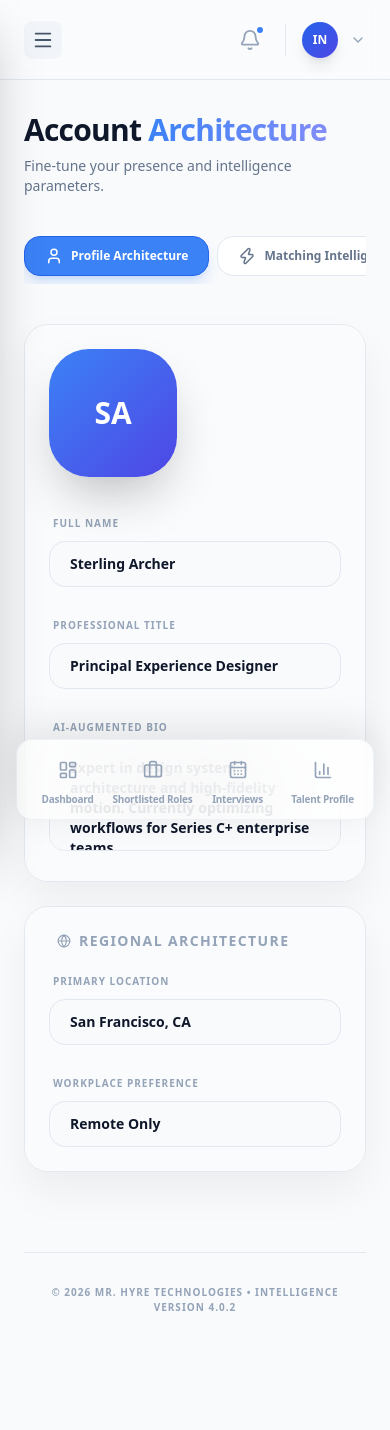
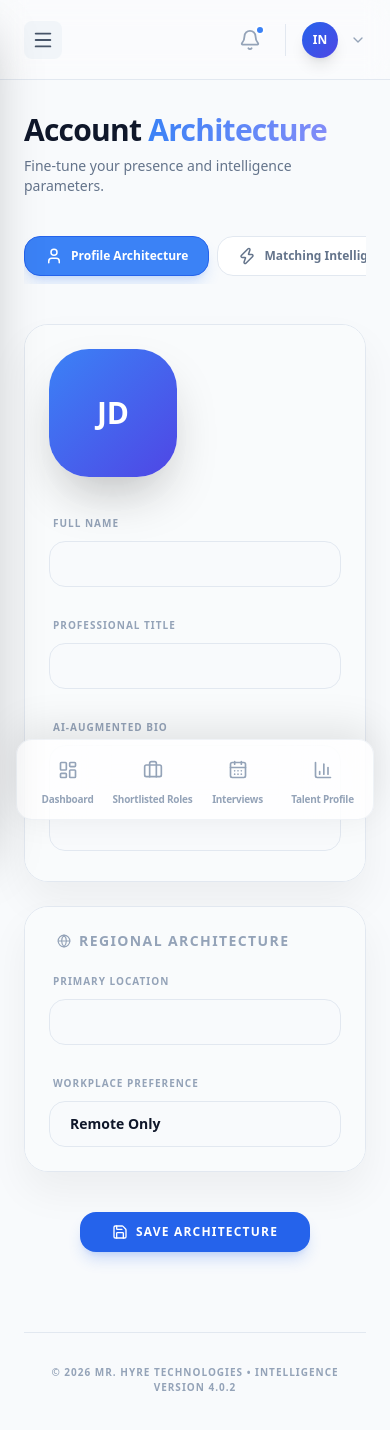
Before and after one commit to girivivek2002/my-hyre, a Next.js app: page /candidate/settings in a window 390 px wide. Shown: the top 1430 px of the page. Built offline with nearby package versions, Linux system fonts and the light colour scheme.

Commit message:
Synchronize Candidate and Recruiter settings with profile data

```diff
--- a/app/candidate/settings/page.tsx
+++ b/app/candidate/settings/page.tsx
@@ -84,8 +84,19 @@ export default function CandidateSettingsPage() {
   const router = useRouter();
   const [activeTab, setActiveTab] = useState("profile");
   const [mounted, setMounted] = useState(false);
+  const [isLoading, setIsLoading] = useState(false);
+  const [saveStatus, setSaveStatus] = useState<string | null>(null);
 
-  // States
+  // Profile States
+  const [profileData, setProfileData] = useState({
+    name: "",
+    role: "",
+    biography: "",
+    location: "",
+    workPreference: "Remote Only",
+  });
+
+  // Toggle States
   const [stealthMode, setStealthMode] = useState(false);
   const [aiVisibility, setAiVisibility] = useState(true);
   const [emailNotifs, setEmailNotifs] = useState(true);
@@ -93,7 +104,58 @@ export default function CandidateSettingsPage() {
 
   useEffect(() => {
     setMounted(true);
+    fetchProfile();
   }, []);
+
+  const fetchProfile = async () => {
+    try {
+      const token = localStorage.getItem("authToken");
+      if (!token) return;
+
+      const res = await fetch("/api/candidate/profile", {
+        headers: { "Authorization": `Bearer ${token}` }
+      });
+      const data = await res.json();
+      if (data.profile) {
+        setProfileData({
+          name: data.profile.name || "",
+          role: data.profile.role || "",
+          biography: data.profile.biography || "",
+          location: data.profile.location || "",
+          workPreference: data.profile.workPreference || "Remote Only",
+        });
+      }
+    } catch (err) {
+      console.error("Failed to fetch profile:", err);
+    }
+  };
+
+  const handleSave = async () => {
+    setIsLoading(true);
+    setSaveStatus(null);
+    try {
+      const token = localStorage.getItem("authToken");
+      const res = await fetch("/api/candidate/profile", {
+        method: "POST",
+        headers: {
+          "Content-Type": "application/json",
+          "Authorization": `Bearer ${token}`
+        },
+        body: JSON.stringify(profileData),
+      });
+
+      if (res.ok) {
+        setSaveStatus("Profile architecture updated successfully.");
+        setTimeout(() => setSaveStatus(null), 3000);
+      } else {
+        setSaveStatus("Failed to update profile.");
+      }
+    } catch (err) {
+      setSaveStatus("Network error occurred.");
+    } finally {
+      setIsLoading(false);
+    }
+  };
 
   const containerVars: Variants = {
     hidden: { opacity: 0 },
@@ -155,7 +217,7 @@ export default function CandidateSettingsPage() {
                      <div className="flex flex-col md:flex-row gap-8 items-start">
                         <div className="relative group">
                            <div className="w-32 h-32 rounded-[40px] bg-gradient-to-br from-blue-500 to-indigo-600 flex items-center justify-center text-3xl font-extrabold text-white shadow-2xl relative overflow-hidden">
-                              SA
+                              {profileData.name ? profileData.name.split(' ').map(n => n[0]).join('').toUpperCase() : "JD"}
                               <div className="absolute inset-0 bg-black/60 opacity-0 group-hover:opacity-100 transition-opacity flex flex-col items-center justify-center cursor-pointer">
                                  <Upload size={24} />
                                  <span className="text-[8px] font-bold mt-2 uppercase tracking-widest">Update</span>
@@ -165,15 +227,28 @@ export default function CandidateSettingsPage() {
                         <div className="flex-1 grid grid-cols-1 sm:grid-cols-2 gap-6 w-full">
                            <div className="space-y-2">
                               <label className="text-[10px] font-bold text-slate-400 dark:text-neutral-500 uppercase tracking-widest ml-1">Full Name</label>
-                              <input defaultValue="Sterling Archer" className="w-full bg-slate-50 dark:bg-neutral-950/50 border border-slate-200 dark:border-neutral-800 rounded-2xl px-5 py-3 text-sm font-semibold focus:outline-none focus:border-blue-500/50 transition-all" />
+                              <input
+                                value={profileData.name}
+                                onChange={(e) => setProfileData({...profileData, name: e.target.value})}
+                                className="w-full bg-slate-50 dark:bg-neutral-950/50 border border-slate-200 dark:border-neutral-800 rounded-2xl px-5 py-3 text-sm font-semibold focus:outline-none focus:border-blue-500/50 transition-all"
+                              />
                            </div>
                            <div className="space-y-2">
                               <label className="text-[10px] font-bold text-slate-400 dark:text-neutral-500 uppercase tracking-widest ml-1">Professional Title</label>
-                              <input defaultValue="Principal Experience Designer" className="w-full bg-slate-50 dark:bg-neutral-950/50 border border-slate-200 dark:border-neutral-800 rounded-2xl px-5 py-3 text-sm font-semibold focus:outline-none focus:border-blue-500/50 transition-all" />
+                              <input
+                                value={profileData.role}
+                                onChange={(e) => setProfileData({...profileData, role: e.target.value})}
+                                className="w-full bg-slate-50 dark:bg-neutral-950/50 border border-slate-200 dark:border-neutral-800 rounded-2xl px-5 py-3 text-sm font-semibold focus:outline-none focus:border-blue-500/50 transition-all"
+                              />
                            </div>
                            <div className="space-y-2 sm:col-span-2">
                               <label className="text-[10px] font-bold text-slate-400 dark:text-neutral-500 uppercase tracking-widest ml-1">AI-Augmented Bio</label>
-                              <textarea rows={4} defaultValue="Expert in design system architecture and high-fidelity motion. Currently optimizing workflows for Series C+ enterprise teams." className="w-full bg-slate-50 dark:bg-neutral-950/50 border border-slate-200 dark:border-neutral-800 rounded-2xl px-5 py-3 text-sm font-semibold focus:outline-none focus:border-blue-500/50 transition-all resize-none" />
+                              <textarea
+                                rows={4}
+                                value={profileData.biography}
+                                onChange={(e) => setProfileData({...profileData, biography: e.target.value})}
+                                className="w-full bg-slate-50 dark:bg-neutral-950/50 border border-slate-200 dark:border-neutral-800 rounded-2xl px-5 py-3 text-sm font-semibold focus:outline-none focus:border-blue-500/50 transition-all resize-none"
+                              />
                            </div>
                         </div>
                      </div>
@@ -186,11 +261,19 @@ export default function CandidateSettingsPage() {
                      <div className="grid grid-cols-1 sm:grid-cols-2 gap-6">
                         <div className="space-y-2">
                            <label className="text-[10px] font-bold text-slate-400 dark:text-neutral-500 uppercase tracking-widest ml-1">Primary Location</label>
-                           <input defaultValue="San Francisco, CA" className="w-full bg-slate-50 dark:bg-neutral-950/50 border border-slate-200 dark:border-neutral-800 rounded-2xl px-5 py-3 text-sm font-semibold focus:outline-none focus:border-blue-500/50 transition-all" />
+                           <input
+                            value={profileData.location}
+                            onChange={(e) => setProfileData({...profileData, location: e.target.value})}
+                            className="w-full bg-slate-50 dark:bg-neutral-950/50 border border-slate-200 dark:border-neutral-800 rounded-2xl px-5 py-3 text-sm font-semibold focus:outline-none focus:border-blue-500/50 transition-all"
+                           />
                         </div>
                         <div className="space-y-2">
                            <label className="text-[10px] font-bold text-slate-400 dark:text-neutral-500 uppercase tracking-widest ml-1">Workplace Preference</label>
-                           <select className="w-full bg-slate-50 dark:bg-neutral-950/50 border border-slate-200 dark:border-neutral-800 rounded-2xl px-5 py-3 text-sm font-semibold focus:outline-none focus:border-blue-500/50 transition-all appearance-none">
+                           <select
+                            value={profileData.workPreference}
+                            onChange={(e) => setProfileData({...profileData, workPreference: e.target.value})}
+                            className="w-full bg-slate-50 dark:bg-neutral-950/50 border border-slate-200 dark:border-neutral-800 rounded-2xl px-5 py-3 text-sm font-semibold focus:outline-none focus:border-blue-500/50 transition-all appearance-none"
+                           >
                               <option>Remote Only</option>
                               <option>Hybrid Preferred</option>
                               <option>On-site Only</option>
@@ -198,6 +281,24 @@ export default function CandidateSettingsPage() {
                         </div>
                      </div>
                   </GlassCard>
+
+                  <div className="flex flex-col sm:flex-row items-center justify-between gap-4 px-2">
+                    {saveStatus && (
+                      <p className={`text-xs font-bold uppercase tracking-widest ${saveStatus.includes("successfully") ? "text-emerald-500" : "text-red-500"}`}>
+                        {saveStatus}
+                      </p>
+                    )}
+                    <div className="flex-1" />
+                    <motion.button
+                      whileHover={{ scale: 1.02 }}
+                      whileTap={{ scale: 0.98 }}
+                      onClick={handleSave}
+                      disabled={isLoading}
+                      className="bg-blue-600 text-white px-8 py-3 rounded-2xl font-bold text-xs uppercase tracking-widest flex items-center gap-2 shadow-lg shadow-blue-600/20 disabled:opacity-50"
+                    >
+                      {isLoading ? "Synchronizing..." : <><Save size={16} /> Save Architecture</>}
+                    </motion.button>
+                  </div>
                 </motion.div>
               )}
 
--- a/app/recruiter/settings/page.tsx
+++ b/app/recruiter/settings/page.tsx
@@ -8,7 +8,7 @@ import {
     LayoutDashboard, Users, Briefcase, BarChart3, Settings,
     Search, Bell, ChevronDown, CalendarDays, User, Shield, BellRing,
     Puzzle, UsersRound, Palette, Globe, Lock, Mail, Eye, EyeOff,
-    Smartphone, Key, ToggleLeft, ToggleRight, Check, Upload, Trash2
+    Smartphone, Key, ToggleLeft, ToggleRight, Check, Upload, Trash2, Loader2
 } from "lucide-react";
 
 // ─── Glass Card ───────────────────────────────────────────────────────────────
@@ -67,9 +67,73 @@ export default function SettingsPage() {
     const router = useRouter();
     const { theme, setTheme } = useTheme();
     const [activeTab, setActiveTab] = useState("profile");
+    const [isLoading, setIsLoading] = useState(false);
+    const [saveStatus, setSaveStatus] = useState<string | null>(null);
+
+    const [profile, setProfile] = useState({
+        companyName: "",
+        industry: "",
+        email: "",
+        website: "",
+        phone: "",
+        bio: ""
+    });
+
     const [notifs, setNotifs] = useState({ email: true, push: true, sms: false, weekly: true, candidate: true, interview: true, offer: false });
     const [twoFA, setTwoFA] = useState(true);
     const [sessionTimeout, setSessionTimeout] = useState(true);
+
+    React.useEffect(() => {
+        fetchProfile();
+    }, []);
+
+    const fetchProfile = async () => {
+        try {
+            const token = localStorage.getItem("authToken");
+            if (!token) return;
+
+            const res = await fetch("/api/recruiter/profile", {
+                headers: { "Authorization": `Bearer ${token}` }
+            });
+            const data = await res.json();
+            if (data.profile) {
+                setProfile({
+                    companyName: data.profile.companyName || "",
+                    industry: data.profile.industry || "",
+                    email: data.profile.email || "",
+                    website: data.profile.website || "",
+                    phone: data.profile.phone || "",
+                    bio: data.profile.bio || "Building the next generation of workforce intelligence tools."
+                });
+            }
+        } catch (err) {
+            console.error("Fetch failed:", err);
+        }
+    };
+
+    const handleSave = async () => {
+        setIsLoading(true);
+        setSaveStatus(null);
+        try {
+            const token = localStorage.getItem("authToken");
+            const res = await fetch("/api/recruiter/profile", {
+                method: "PATCH",
+                headers: {
+                    "Content-Type": "application/json",
+                    "Authorization": `Bearer ${token}`
+                },
+                body: JSON.stringify(profile),
+            });
+            if (res.ok) {
+                setSaveStatus("Profile updated successfully");
+                setTimeout(() => setSaveStatus(null), 3000);
+            }
+        } catch (err) {
+            setSaveStatus("Failed to update profile");
+        } finally {
+            setIsLoading(false);
+        }
+    };
 
     const containerVars: Variants = {
         hidden: { opacity: 0 },
@@ -113,7 +177,7 @@ export default function SettingsPage() {
                                     <div className="flex flex-col sm:flex-row gap-6 mb-6">
                                         <div className="shrink-0">
                                             <div className="w-24 h-24 rounded-2xl bg-gradient-to-br from-blue-600 to-indigo-600 flex items-center justify-center text-3xl font-extrabold text-white shadow-[0_0_30px_rgba(59,130,246,0.3)] relative group/avatar cursor-pointer overflow-hidden">
-                                                SC
+                                                {profile.companyName ? profile.companyName.slice(0, 2).toUpperCase() : "HY"}
                                                 <div className="absolute inset-0 bg-black/60 opacity-0 group-hover/avatar:opacity-100 transition-opacity flex items-center justify-center">
                                                     <Upload size={24} />
                                                 </div>
@@ -123,30 +187,63 @@ export default function SettingsPage() {
                                         <div className="flex-1 grid grid-cols-1 sm:grid-cols-2 gap-4">
                                             <div>
                                                 <label className="text-xs text-slate-500 dark:text-neutral-500 font-semibold uppercase tracking-widest mb-1.5 block">Company Name</label>
-                                                <input defaultValue="Sterling & Co." className="w-full bg-white dark:bg-neutral-950/50 border border-slate-200 dark:border-neutral-800 rounded-xl py-3 px-4 text-sm text-slate-900 dark:text-white focus:outline-none focus:border-blue-500/50 focus:ring-1 focus:ring-blue-500/50 transition-all shadow-inner dark:shadow-none" />
+                                                <input
+                                                    value={profile.companyName}
+                                                    onChange={(e) => setProfile({...profile, companyName: e.target.value})}
+                                                    className="w-full bg-white dark:bg-neutral-950/50 border border-slate-200 dark:border-neutral-800 rounded-xl py-3 px-4 text-sm text-slate-900 dark:text-white focus:outline-none focus:border-blue-500/50 focus:ring-1 focus:ring-blue-500/50 transition-all shadow-inner dark:shadow-none"
+                                                />
                                             </div>
                                             <div>
                                                 <label className="text-xs text-slate-500 dark:text-neutral-500 font-semibold uppercase tracking-widest mb-1.5 block">Industry</label>
-                                                <input defaultValue="Technology / SaaS" className="w-full bg-white dark:bg-neutral-950/50 border border-slate-200 dark:border-neutral-800 rounded-xl py-3 px-4 text-sm text-slate-900 dark:text-white focus:outline-none focus:border-blue-500/50 focus:ring-1 focus:ring-blue-500/50 transition-all shadow-inner dark:shadow-none" />
+                                                <input
+                                                    value={profile.industry}
+                                                    onChange={(e) => setProfile({...profile, industry: e.target.value})}
+                                                    className="w-full bg-white dark:bg-neutral-950/50 border border-slate-200 dark:border-neutral-800 rounded-xl py-3 px-4 text-sm text-slate-900 dark:text-white focus:outline-none focus:border-blue-500/50 focus:ring-1 focus:ring-blue-500/50 transition-all shadow-inner dark:shadow-none"
+                                                />
                                             </div>
                                             <div>
                                                 <label className="text-xs text-slate-500 dark:text-neutral-500 font-semibold uppercase tracking-widest mb-1.5 block">Email</label>
-                                                <input defaultValue="admin@sterlingco.com" className="w-full bg-white dark:bg-neutral-950/50 border border-slate-200 dark:border-neutral-800 rounded-xl py-3 px-4 text-sm text-slate-900 dark:text-white focus:outline-none focus:border-blue-500/50 focus:ring-1 focus:ring-blue-500/50 transition-all shadow-inner dark:shadow-none" />
+                                                <input
+                                                    value={profile.email}
+                                                    readOnly
+                                                    className="w-full bg-slate-50 dark:bg-neutral-900/50 border border-slate-200 dark:border-neutral-800 rounded-xl py-3 px-4 text-sm text-slate-400 dark:text-neutral-500 focus:outline-none cursor-not-allowed shadow-inner dark:shadow-none"
+                                                />
                                             </div>
                                             <div>
                                                 <label className="text-xs text-slate-500 dark:text-neutral-500 font-semibold uppercase tracking-widest mb-1.5 block">Website</label>
-                                                <input defaultValue="https://sterlingco.com" className="w-full bg-white dark:bg-neutral-950/50 border border-slate-200 dark:border-neutral-800 rounded-xl py-3 px-4 text-sm text-slate-900 dark:text-white focus:outline-none focus:border-blue-500/50 focus:ring-1 focus:ring-blue-500/50 transition-all shadow-inner dark:shadow-none" />
+                                                <input
+                                                    value={profile.website}
+                                                    onChange={(e) => setProfile({...profile, website: e.target.value})}
+                                                    className="w-full bg-white dark:bg-neutral-950/50 border border-slate-200 dark:border-neutral-800 rounded-xl py-3 px-4 text-sm text-slate-900 dark:text-white focus:outline-none focus:border-blue-500/50 focus:ring-1 focus:ring-blue-500/50 transition-all shadow-inner dark:shadow-none"
+                                                />
                                             </div>
                                         </div>
                                     </div>
                                     <div>
                                         <label className="text-xs text-slate-500 dark:text-neutral-500 font-semibold uppercase tracking-widest mb-1.5 block">Company Bio</label>
-                                        <textarea defaultValue="Sterling & Co. is a Series C enterprise SaaS company building the next generation of workforce intelligence tools." rows={3} className="w-full bg-white dark:bg-neutral-950/50 border border-slate-200 dark:border-neutral-800 rounded-xl py-3 px-4 text-sm text-slate-900 dark:text-white focus:outline-none focus:border-blue-500/50 focus:ring-1 focus:ring-blue-500/50 transition-all resize-none shadow-inner dark:shadow-none" />
+                                        <textarea
+                                            value={profile.bio}
+                                            onChange={(e) => setProfile({...profile, bio: e.target.value})}
+                                            rows={3}
+                                            className="w-full bg-white dark:bg-neutral-950/50 border border-slate-200 dark:border-neutral-800 rounded-xl py-3 px-4 text-sm text-slate-900 dark:text-white focus:outline-none focus:border-blue-500/50 focus:ring-1 focus:ring-blue-500/50 transition-all resize-none shadow-inner dark:shadow-none"
+                                        />
                                     </div>
-                                    <div className="flex justify-end mt-6">
-                                        <motion.button whileHover={{ scale: 1.02 }} whileTap={{ scale: 0.98 }}
-                                            className="bg-gradient-to-r from-blue-600 to-indigo-500 px-6 py-3 rounded-xl text-sm font-bold text-white shadow-[0_0_20px_rgba(59,130,246,0.3)] hover:shadow-[0_0_30px_rgba(59,130,246,0.5)] transition-shadow flex items-center gap-2">
-                                            <Check size={16} /> Save Changes
+                                    <div className="flex items-center justify-between mt-6">
+                                        <div className="flex-1">
+                                            {saveStatus && (
+                                                <p className={`text-xs font-bold uppercase tracking-widest ${saveStatus.includes("successfully") ? "text-emerald-500" : "text-red-500"}`}>
+                                                    {saveStatus}
+                                                </p>
+                                            )}
+                                        </div>
+                                        <motion.button
+                                            whileHover={{ scale: 1.02 }}
+                                            whileTap={{ scale: 0.98 }}
+                                            onClick={handleSave}
+                                            disabled={isLoading}
+                                            className="bg-gradient-to-r from-blue-600 to-indigo-500 px-6 py-3 rounded-xl text-sm font-bold text-white shadow-[0_0_20px_rgba(59,130,246,0.3)] hover:shadow-[0_0_30px_rgba(59,130,246,0.5)] transition-shadow flex items-center gap-2 disabled:opacity-50">
+                                            {isLoading ? <Loader2 size={16} className="animate-spin" /> : <Check size={16} />}
+                                            {isLoading ? "Saving..." : "Save Changes"}
                                         </motion.button>
                                     </div>
                                 </GlassCard>
```
